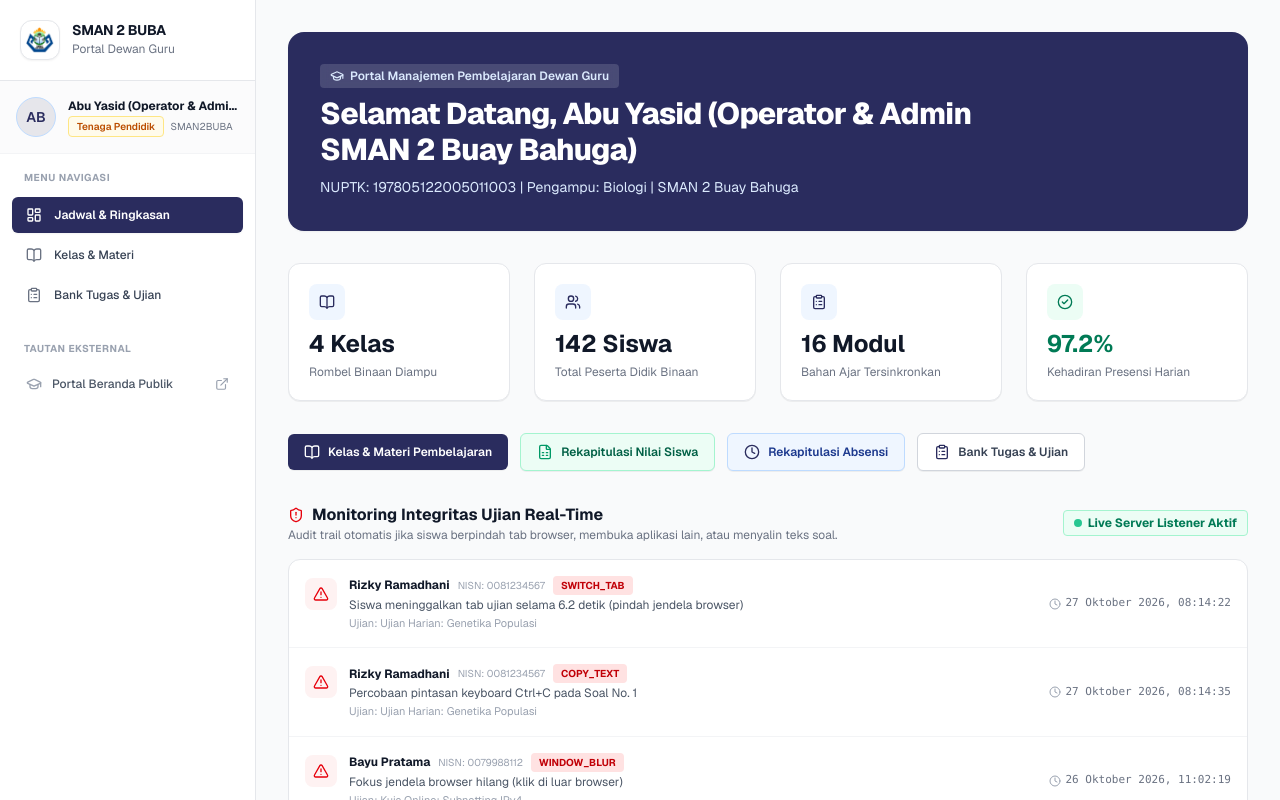
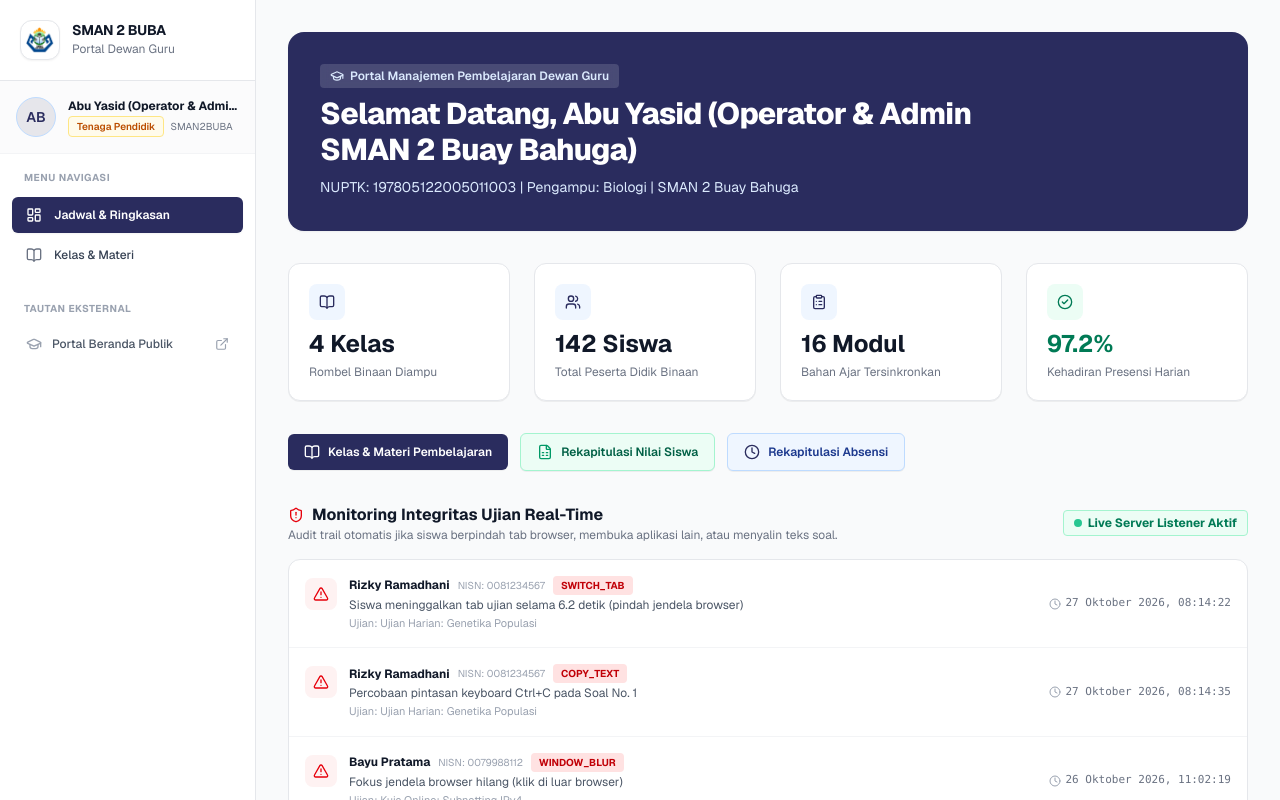
Before and after one commit to dharmamudita/smanegeri2buaybahuga, a Next.js app: page /guru/dashboard in a window 1280 px wide. Shown: the top 800 px of the page. Built offline with nearby package versions, Linux system fonts and the light colour scheme.

Commit message:
refactor(guru): hapus menu dan aksi cepat bank tugas dari portal dewan guru

```diff
--- a/src/app/(guru)/guru/dashboard/page.tsx
+++ b/src/app/(guru)/guru/dashboard/page.tsx
@@ -106,14 +106,6 @@ export default function GuruDashboardPage() {
           <Clock className="w-4 h-4 text-[#2A2C5E]" />
           <span>Rekapitulasi Absensi</span>
         </Link>
-
-        <Link
-          href="/guru/tugas"
-          className="inline-flex items-center gap-2 px-4 py-2.5 text-xs font-semibold text-gray-700 bg-white hover:bg-gray-50 border border-gray-300 rounded-md shadow-2xs"
-        >
-          <ClipboardList className="w-4 h-4 text-[#2A2C5E]" />
-          <span>Bank Tugas & Ujian</span>
-        </Link>
       </div>
 
       {/* Real-time Anti-Cheat Exam Audit Feed */}
--- a/src/components/common/DashboardSidebar.tsx
+++ b/src/components/common/DashboardSidebar.tsx
@@ -39,7 +39,6 @@ const NAV_BY_ROLE: Record<Role, NavItem[]> = {
   GURU: [
     { href: "/guru/dashboard", label: "Jadwal & Ringkasan", icon: LayoutDashboard },
     { href: "/guru/mapel", label: "Kelas & Materi", icon: BookOpen },
-    { href: "/guru/tugas", label: "Bank Tugas & Ujian", icon: ClipboardList },
   ],
   SISWA: [
     { href: "/siswa/dashboard", label: "Beranda Siswa", icon: LayoutDashboard },
```
